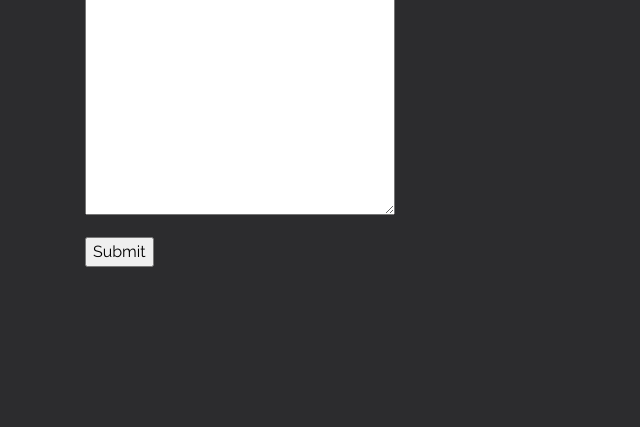
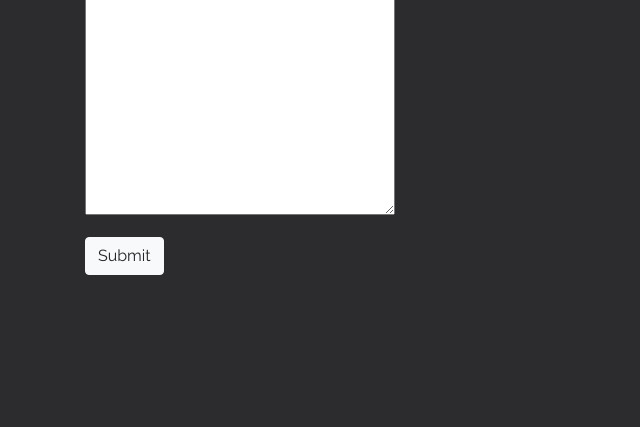
Before and after one commit to ahlstromvij/match_my_abstract, a Django app: page / in a window 1280 px wide. Shown: the part 104-531 px from the top of the page, without its empty margins (0-640 px from the left). Run offline with Django 4.2, Linux system fonts and the light colour scheme; some libraries are stand-ins or nearby versions.

Commit message:
Added Bootstrap button

```diff
--- a/templates/home.html
+++ b/templates/home.html
@@ -8,7 +8,7 @@
 <form action="/results/" method="post">
     {% csrf_token %}
     {{ form.as_p }}
-    <input type="submit" value="Submit">
+    <input type="submit" class="btn btn-light" value="Submit">
 </form>
 
 {% endblock content %}
```
